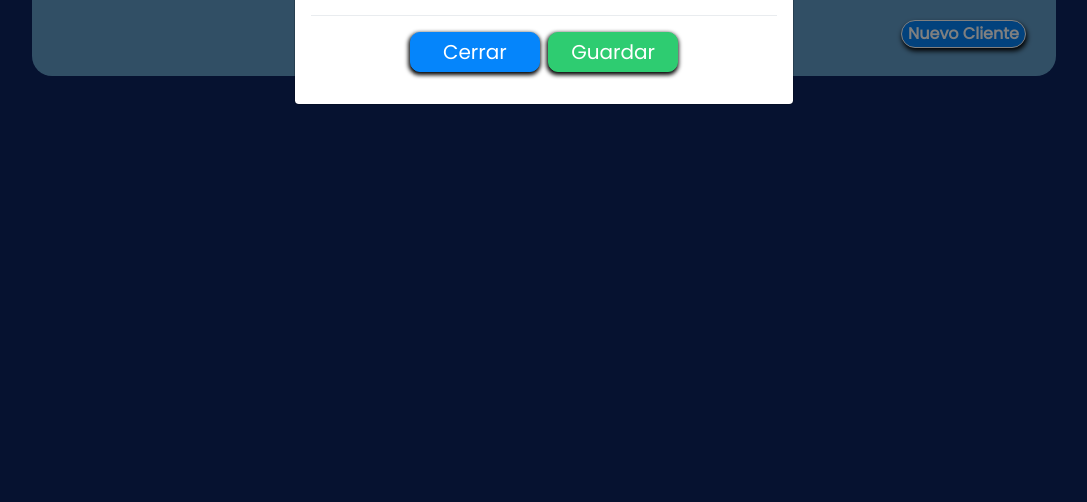
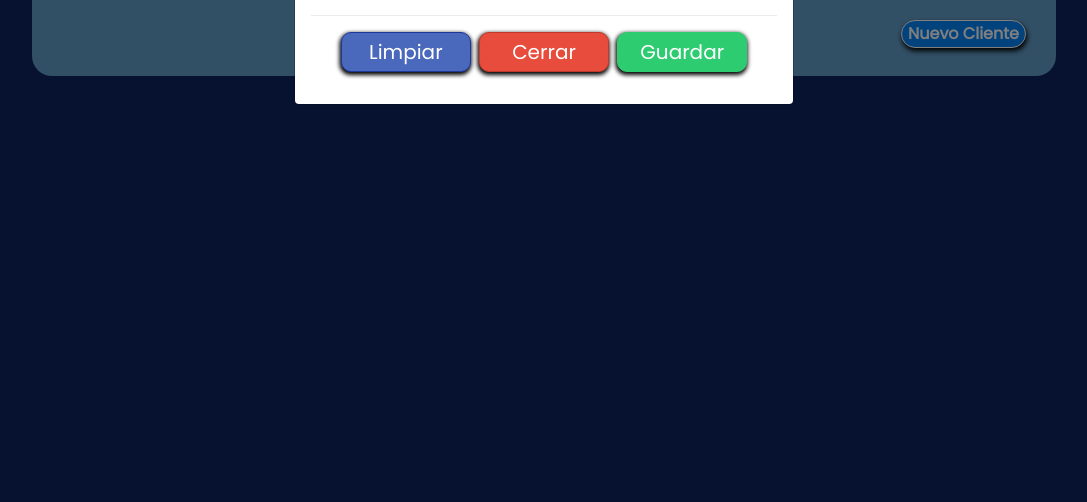
Before and after one commit to SantiagoH3/SM-Comunicaciones, a PHP site: page /clientes.php in a window 1280 px wide, after a click on "Nuevo Cliente". Shown: the part 298-800 px from the top of the page, without its empty margins (96-1183 px from the left). Run offline with PHP 8.4, Linux system fonts and the light colour scheme; data that the repository does not hold is empty; some libraries are stand-ins or nearby versions.

Commit message:
Boton para limpiar el form de nuevo cliente

```diff
--- a/clientes.php
+++ b/clientes.php
@@ -112,21 +112,22 @@
                     <div class="modal-body">
                         <form action="altacliente.php" method="post">
                             <div class="form-group">
-                                <input type="text" class="input-nc nc-nombre" name="nombre" placeholder="Nombre(s)" required="required">
+                                <input id="nombre" type="text" class="input-nc nc-nombre" name="nombre" placeholder="Nombre(s)" required="required">
                             </div>
                             <div class="form-group">
-                                <input type="text" class="input-nc nc-localidad border-nc" name="localidad" placeholder="Localidad" required="required">
+                                <input id="localidad" type="text" class="input-nc nc-localidad border-nc" name="localidad" placeholder="Localidad" required="required">
                             </div>
                             <!-- <div class="form-group">
                                 <input type="text" class="input-nc nc-fechaderegistro border-nc" name="fecharegistro" placeholder="Fecha de Registro" required="required">
                             </div> -->
                             <div class="form-group">
-                                <input type="text" class="input-nc nc-telefono border-nc" name="telefono" placeholder="Número Telefónico" required="required">
+                                <input id="telefono" type="text" class="input-nc nc-telefono border-nc" name="telefono" placeholder="Número Telefónico" required="required">
                             </div>
                             <div class="form-group">
-                                <input type="text" class="input-nc np-border" name="ip" placeholder="Dirección IP" required="required">
+                                <input id="ip" type="text" class="input-nc np-border" name="ip" placeholder="Dirección IP" required="required">
                             </div>
                             <div class="modal-footer">
+                                <button type="button" id="limpiar-nc" class="btn-mnc btn-limpiar">Limpiar</button>
                                 <button type="button" class="btn-mnc btn-cerrar" data-dismiss="modal">Cerrar</button>
                                 <button type="submit" class="btn-mnc btn-guardar">Guardar</button>
                             </div>
--- a/eliminar-cliente.js
+++ b/eliminar-cliente.js
@@ -22,4 +22,10 @@ $(document).ready(function(){
 	// 		alert(e);
 	// 	});
 	// });
+	$('#limpiar-nc').click(function() {
+		$('#nombre').val('');
+		$('#localidad').val('');
+		$('#telefono').val('');
+		$('#ip').val('');
+	});
 });
--- a/login.css
+++ b/login.css
@@ -162,8 +162,12 @@ body .nom {
   text-align: left;
 }
 body .btn-cerrar {
-  background-color: #0585fb;
-  border: 1px solid #0585fb;
+  background-color: #e74c3c;
+  border: 1px solid #c0392b;
+}
+body .btn-limpiar {
+  background-color: #4a69bd;
+  border: 1px solid #1e3799;
 }
 body .btn-guardar {
   background-color: #2ecc71;
```
